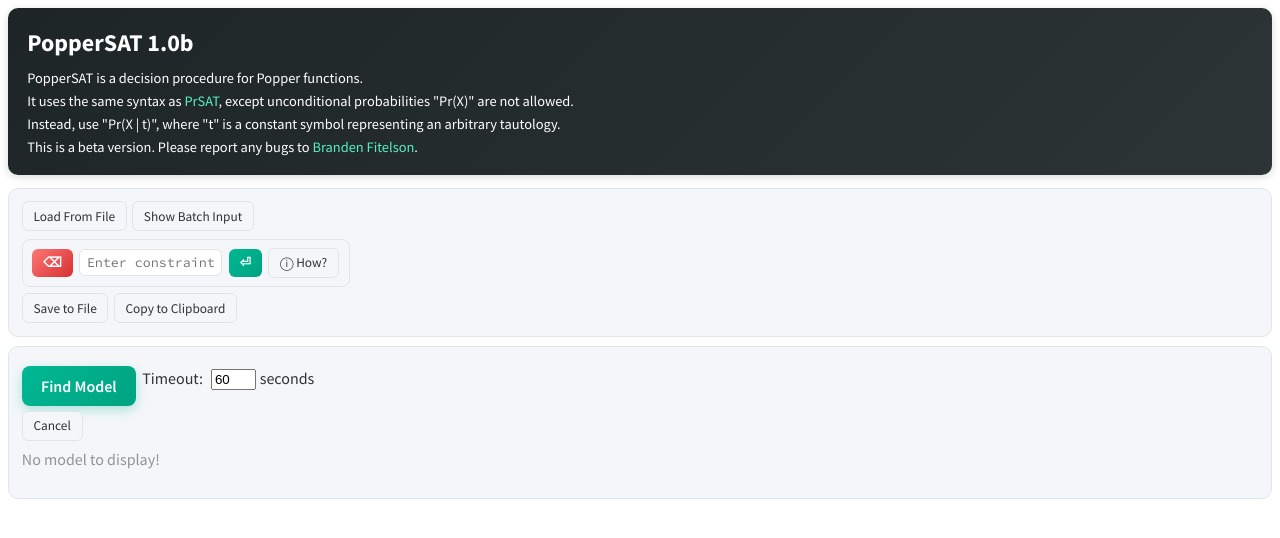
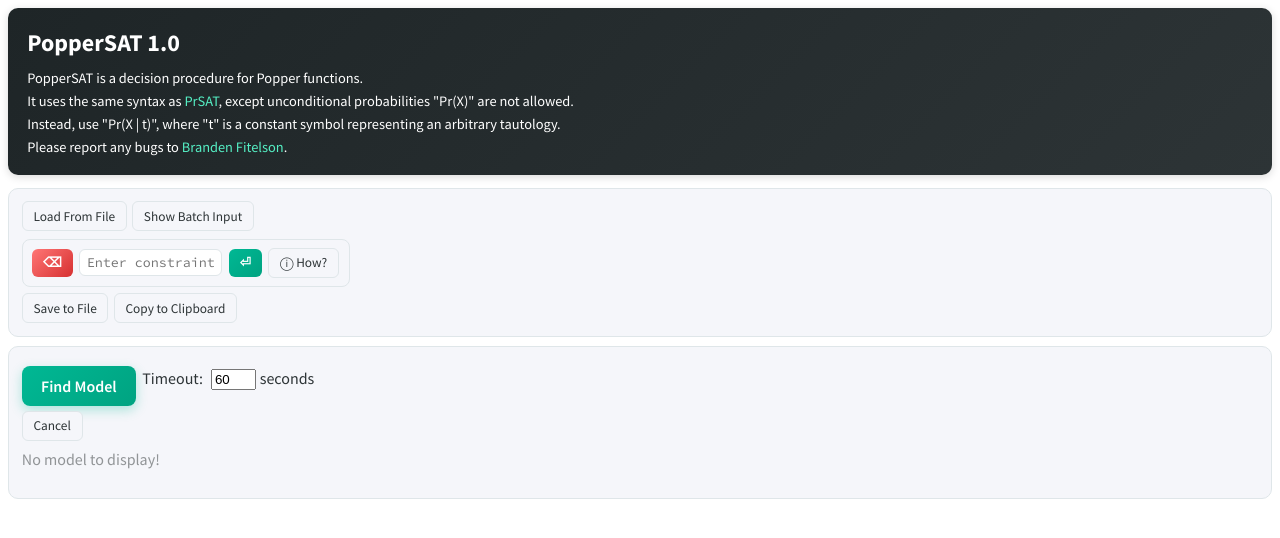
Before and after one commit to fitelson/PopperSAT, a website built with Vite: page index.html in a window 1280 px wide. Built offline with nearby package versions, Linux system fonts and the light colour scheme; what parsimmon, z3-solver would draw is missing.

Commit message:
Release PopperSAT 1.0 title

```diff
--- a/index.html
+++ b/index.html
@@ -4,7 +4,7 @@
     <meta charset="UTF-8" />
     <link rel="icon" type="image/svg+xml" href="/vite.svg" />
     <meta name="viewport" content="width=device-width, initial-scale=1.0" />
-    <title>PopperSAT 1.0b</title>
+    <title>PopperSAT 1.0</title>
     <link rel="preconnect" href="https://fonts.googleapis.com">
     <link rel="preconnect" href="https://fonts.gstatic.com" crossorigin>
     <link href="https://fonts.googleapis.com/css2?family=Source+Sans+Pro:wght@400;600;700&family=Source+Code+Pro:wght@400;500&display=swap" rel="stylesheet">
--- a/src/text_to_display.ts
+++ b/src/text_to_display.ts
@@ -2182,7 +2182,7 @@ const main = (): HTMLElement => {
 
   return el('div', {},
     el('div', { class: 'header' },
-      el('div', { style: 'font-weight: bold; font-size: 1.5em;' }, 'PopperSAT 1.0b'),
+      el('div', { style: 'font-weight: bold; font-size: 1.5em;' }, 'PopperSAT 1.0'),
       el('div', { style: 'font-size: 0.9em; margin-top: 0.3em; color: white;' },
         'PopperSAT is a decision procedure for Popper functions.',
         el('br', {}),
@@ -2192,7 +2192,7 @@ const main = (): HTMLElement => {
         el('br', {}),
         'Instead, use "Pr(X | t)", where "t" is a constant symbol representing an arbitrary tautology.',
         el('br', {}),
-        'This is a beta version. Please report any bugs to ',
+        'Please report any bugs to ',
         el('a', { href: 'http://fitelson.org/', target: '_blank' }, 'Branden Fitelson'),
         '.'
       ),
```
